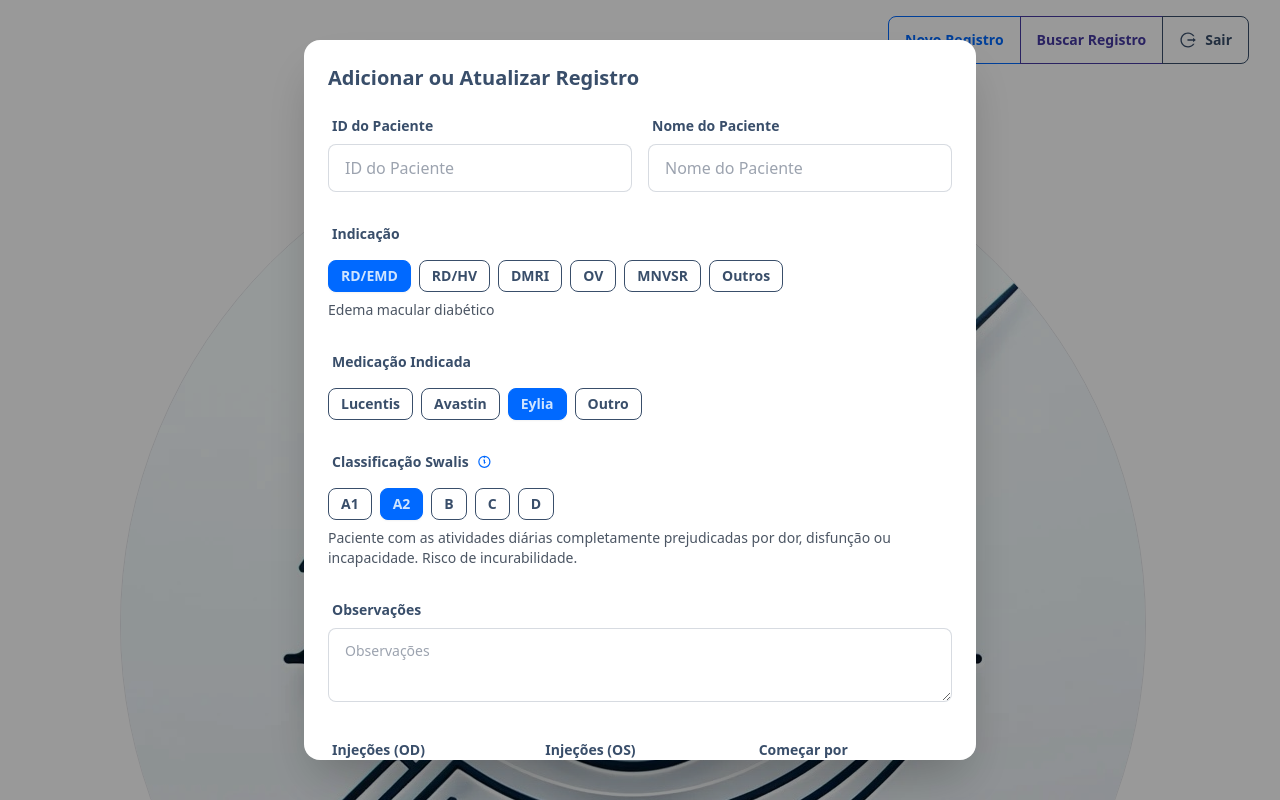
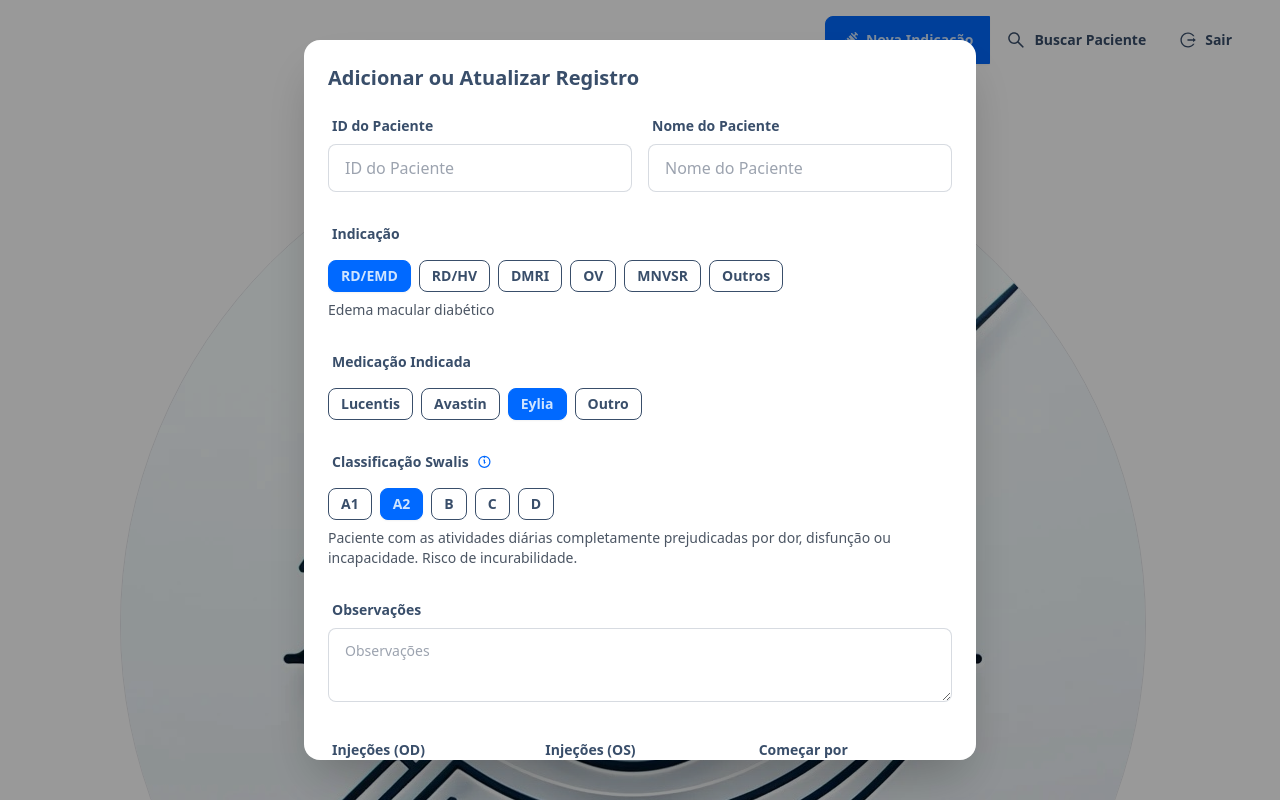
Before and after one commit to leonunesbs/injecoes, a Next.js app: page / in a window 1280 px wide. Shown: the top 800 px of the page. Built offline with nearby package versions, Linux system fonts and the light colour scheme.

Commit message:
feat: upgrade UI

```diff
--- a/package.json
+++ b/package.json
@@ -1,9 +1,9 @@
 {
-  "name": "typescript-nextjs-starter",
-  "description": "A TypeScript starter for Next.js that includes all you need to build amazing projects",
+  "name": "antivegf",
+  "description": "AntiVEGF é uma plataforma restrita ao serviço de oftalmologia do Hospital Geral de Fortaleza (HGF), projetada para auxiliar os médicos residentes em suas atividades diárias, permitindo a organização de relatórios de injeções intravítreas de forma prática e rápida.",
   "version": "1.0.0",
   "private": true,
-  "author": "João Pedro Schmitz <hey@joaopedro.dev> (@jpedroschmitz)",
+  "author": "Leonardo Nunes <leonunesbs@gmail.com> (@leonunesbs)",
   "license": "MIT",
   "keywords": [
     "nextjs",
--- a/src/app/login/page.tsx
+++ b/src/app/login/page.tsx
@@ -7,7 +7,13 @@ import Image from 'next/image';
 import { useRouter } from 'next/navigation';
 import { useState } from 'react';
 import { useForm } from 'react-hook-form';
-import { AiOutlineCheckCircle, AiOutlineCloseCircle, AiOutlineLoading3Quarters, AiOutlineLock } from 'react-icons/ai';
+import {
+  AiOutlineCheckCircle,
+  AiOutlineCloseCircle,
+  AiOutlineLoading3Quarters,
+  AiOutlineLock,
+  AiOutlineLogin,
+} from 'react-icons/ai';
 import { z } from 'zod';
 
 // Schema de validação com Zod
@@ -77,7 +83,7 @@ export default function LoginPage() {
             <Image alt="AntiVEGF Logo" src={'/logo.jpg'} width={100} height={100} priority quality={80} />
           </div>
         </div>
-        <h1 className="text-2xl font-extrabold text-center text-primary mb-6">Acesso Protegido</h1>
+        <h1 className="text-2xl font-extrabold text-center mb-6">Acesso Protegido</h1>
         <p className="text-center text-gray-500 mb-6">Insira a senha para continuar</p>
         <form onSubmit={handleSubmit(onSubmit)} className="space-y-4">
           <div className="form-control">
@@ -120,7 +126,7 @@ export default function LoginPage() {
               loading ? 'btn-disabled' : ''
             } flex items-center justify-center gap-2`}
           >
-            {loading && <AiOutlineLoading3Quarters className="animate-spin h-5 w-5" />}
+            {loading ? <AiOutlineLoading3Quarters className="animate-spin h-5 w-5" /> : <AiOutlineLogin size={20} />}
             {loading ? 'Entrando...' : 'Entrar'}
           </button>
         </form>
--- a/src/components/PatientForm/index.tsx
+++ b/src/components/PatientForm/index.tsx
@@ -4,7 +4,8 @@
 
 import { useRouter } from 'next/navigation';
 import { useEffect, useState } from 'react';
-import { AiOutlineLogout } from 'react-icons/ai';
+import { AiOutlineLogout, AiOutlineSearch } from 'react-icons/ai';
+import { FaSyringe } from 'react-icons/fa6';
 
 import { CreateOrUpdatePatientModal } from './CreateOrUpdatePatientModal';
 import { SearchPatientModal } from './SearchForm/SearchPatientModal';
@@ -55,25 +56,27 @@ export function PatientForm() {
       )}
       <div className="join">
         <button
-          className="btn btn-primary btn-outline join-item"
+          className="btn btn-primary join-item"
           onClick={() => {
             modal?.showModal();
           }}
           aria-haspopup="dialog"
         >
-          Novo Registro
+          <FaSyringe size={16} />
+          Nova Indicação
         </button>
 
         <button
-          className="btn btn-secondary btn-outline join-item"
+          className="btn btn-ghost join-item"
           onClick={() => {
             searchModal?.showModal();
           }}
           aria-haspopup="dialog"
         >
-          Buscar Registro
+          <AiOutlineSearch size={20} />
+          Buscar Paciente
         </button>
-        <button onClick={handleLogout} className="btn btn-ghost btn-outline flex items-center gap-2 join-item">
+        <button onClick={handleLogout} className="btn btn-ghost  flex items-center gap-2 join-item">
           <AiOutlineLogout size={18} />
           Sair
         </button>
--- a/src/components/ProcessButton.tsx
+++ b/src/components/ProcessButton.tsx
@@ -62,11 +62,11 @@ export function ProcessButton({ loading, url, onNewReport, openButtonRef }: Proc
           {/* Botão de início para processar os dados */}
           <button
             type="submit"
-            className="btn btn-primary w-full flex items-center justify-center"
+            className="btn btn-ghost w-full flex items-center justify-center"
             aria-label="Iniciar processamento dos dados"
           >
             <FaBolt className="h-5 w-5 mr-2" aria-hidden="true" />
-            Iniciar
+            Processar
           </button>
         </>
       )}
@@ -74,7 +74,7 @@ export function ProcessButton({ loading, url, onNewReport, openButtonRef }: Proc
       {/* Link de ajuda */}
       <Link
         href={'/pop'}
-        className="btn btn-ghost w-full flex items-center justify-center"
+        className="btn btn-ghost  w-full flex items-center justify-center"
         aria-label="Obter ajuda sobre como usar o sistema"
       >
         <FaCircleInfo className="h-5 w-5 mr-2" aria-hidden="true" />
```
